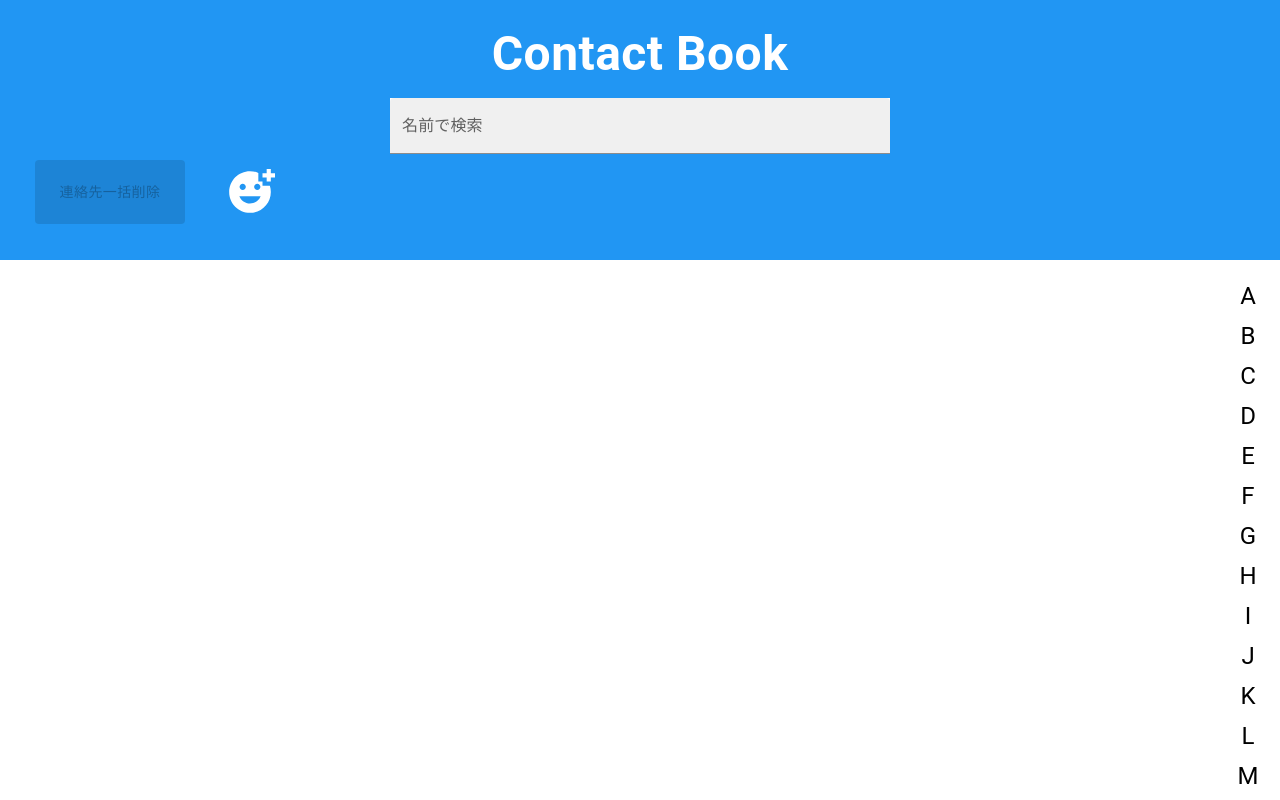
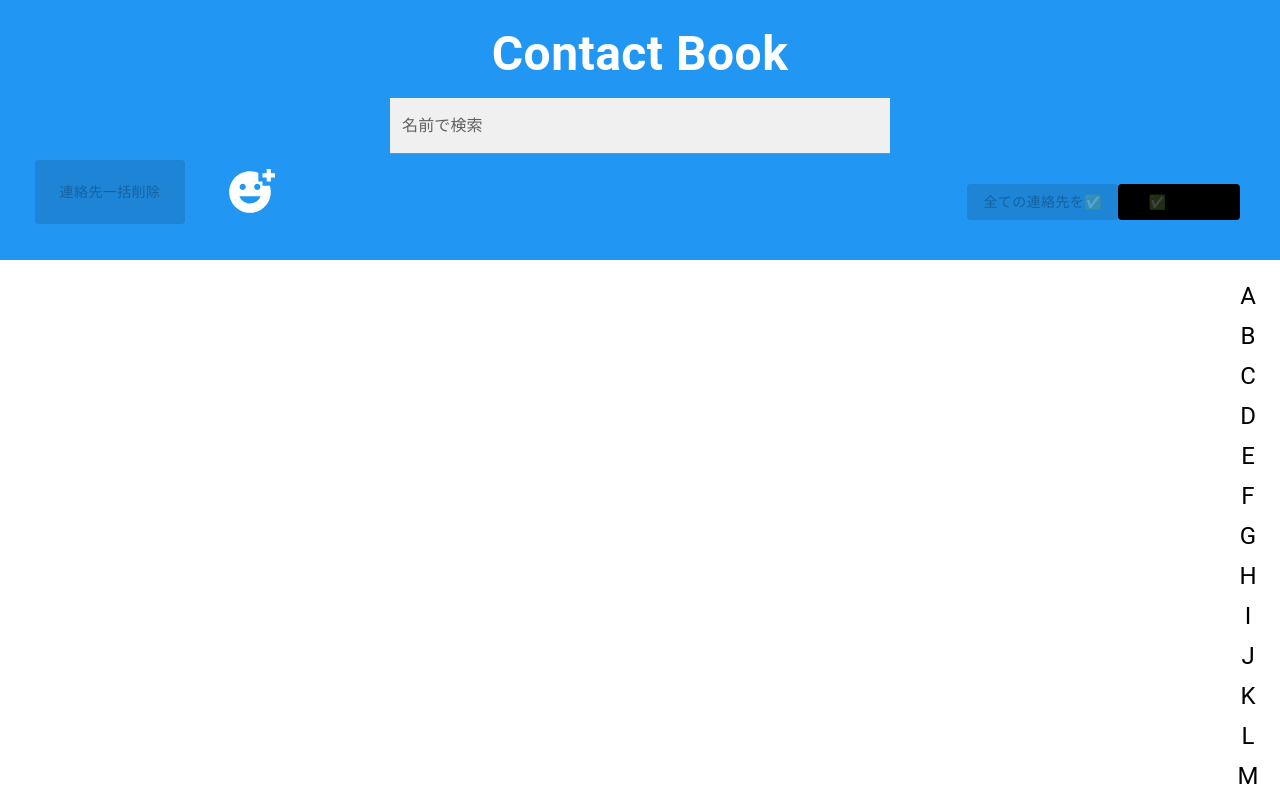
Before and after one commit to N-193Practice/TS_Contact_Book, a React (Vite) app: page / in a window 1280 px wide. Built offline with nearby package versions, Linux system fonts and the light colour scheme.

Commit message:
全てのリストに✅を入れるボタン&電話番号のバリデーションのロジックなど追加

```diff
--- a/src/components/ContactFormDialog/ContactFormDialog.tsx
+++ b/src/components/ContactFormDialog/ContactFormDialog.tsx
@@ -107,6 +107,7 @@ function ContactFormDialog(): JSX.Element {
           onChange={(e) => setPhone(e.target.value)}
         />
         <TextField
+          multiline
           fullWidth
           label="メモ"
           variant="filled"
--- a/src/components/ContactList/ContactList.module.css
+++ b/src/components/ContactList/ContactList.module.css
@@ -28,6 +28,10 @@
   border-radius: 8px;
 }
 
+/* メモのデザイン */
+.memo {
+  white-space: pre-wrap;
+}
 /* 一括削除のチェックボックス */
 .checkbox {
   margin-right: 8px;
--- a/src/components/ContactList/ContactList.tsx
+++ b/src/components/ContactList/ContactList.tsx
@@ -43,7 +43,7 @@ function ContactList(): JSX.Element {
           <Typography variant="h5" className={styles.sectionTitle}>
             {letter}
           </Typography>
-          {/* 連��先一覧を表示 */}
+          {/* 連先一覧を表示 */}
           {group.map((contact) => (
             <Card key={contact.id} className={styles.contactCard}>
               {/* 連絡先の一括削除の選択チェックボックス */}
@@ -53,10 +53,12 @@ function ContactList(): JSX.Element {
                 className={styles.checkbox}
               />
               <CardContent>
-                <Typography variant="h5">{contact.name}</Typography>
+                <Typography variant="h5">氏名:{contact.name}</Typography>
                 <Typography variant="h5">電話番号: {contact.phone}</Typography>
                 {contact.memo && (
-                  <Typography variant="h6">メモ: {contact.memo}</Typography>
+                  <Typography variant="h6" className={styles.memo}>
+                    {contact.memo}
+                  </Typography>
                 )}
                 {/* 編集ボタン */}
                 <IconButton
--- a/src/contexts/ContactContext.tsx
+++ b/src/contexts/ContactContext.tsx
@@ -34,6 +34,8 @@ import {
  * @property {() => void} handleDeleteMultiple - 選択した複数の連絡先を削除する関数。
  * @property {(letter: string) => void} handleAlphabetClick - アルファベットの選択を処理する関数。
  * @property {{ [key: string]: Contact[] }} groupedContacts - 先頭の文字でグループ化された連絡先。
+ * @property {() => void} selectAllContacts - 全選択ボタンを押したときに呼び出される関数。
+ * @property {() => void} deselectAllContacts - 全選択解除ボタンを押したときに呼び出される関数。
  */
 export type ContactContextType = {
   contacts: Contact[];
@@ -55,8 +57,11 @@ export type ContactContextType = {
   handleDeleteMultiple: () => void;
   handleAlphabetClick: (letter: string) => void;
   groupedContacts: { [key: string]: Contact[] };
+  selectAllContacts: () => void;
+  deselectAllContacts: () => void;
 };
 
+// TODO:グループ機能の実装
 // Context の作成
 const ContactContext = createContext<ContactContextType | undefined>(undefined);
 
@@ -215,6 +220,20 @@ function ContactProvider({ children }: ContactProviderProps): JSX.Element {
       return false;
     }
 
+    //電話番号のチェック(ハイフン除く10-11桁)
+    if (!/^[0-9-]+$/.test(trimmedPhone)) {
+      alert('電話番号は半角数字のみ入力してください');
+      return false;
+    }
+    //電話番号の先頭には0を含めることができないため、ハイフンを削除してチェックする
+    const strippedNumber = trimmedPhone.replace(/-/g, '');
+    if (!/^0\d{9,10}$/.test(strippedNumber)) {
+      alert(
+        '電話番号は半角数字0から始まる10桁以上11桁以内の数字で入力してください'
+      );
+      return false;
+    }
+
     // 名前の重複チェック(新規・編集の際)
     const currentContacts = [...contacts];
     const isDuplicate = currentContacts.some(
@@ -227,6 +246,21 @@ function ContactProvider({ children }: ContactProviderProps): JSX.Element {
     return true;
   };
 
+  /**
+   * セレクトボックスの全選択解除を実装する関数。
+   * @returns {void} この関数は値を返さず、全リストのチェックボックスにチェックを入れる。
+   */
+  const selectAllContacts = () => {
+    setSelectedContacts(contacts.map((contact) => contact.id));
+  };
+
+  /**
+   * セレクトボックスの全選択解除を実装する関数。
+   * @returns {void} この関数は値を返さず、選択状態を更新する。
+   */
+  const deselectAllContacts = () => {
+    setSelectedContacts([]);
+  };
   /**
    * 連絡先を追加する関数。
    * @param {Contact} contact - 追加する連絡先。
@@ -268,7 +302,7 @@ function ContactProvider({ children }: ContactProviderProps): JSX.Element {
   };
 
   /**
-   * 削除対象をセレクトボックスで選択・解除する関数(複数選択可能)。
+   * 削除対象をセレクトボックスで手動選択・解除する関数(複数選択可能)。
    * @param {string} id - 操作する連絡先の ID。
    * @returns {void} この関数は値を返さず、選択状態を更新する。
    */
@@ -316,10 +350,13 @@ function ContactProvider({ children }: ContactProviderProps): JSX.Element {
         handleDeleteMultiple,
         handleAlphabetClick,
         groupedContacts,
+        selectAllContacts,
+        deselectAllContacts,
       }}
     >
       {children}
     </ContactContext.Provider>
   );
 }
+
 export { ContactProvider, ContactContext };
--- a/src/pages/Home.module.css
+++ b/src/pages/Home.module.css
@@ -23,7 +23,7 @@
 
 /* タイトル */
 .title {
-  font-size: 3rem; /* テキストの大きさ */
+  font-size: 3rem;
   font-weight: bold;
   color: white;
   text-align: center;
@@ -38,6 +38,22 @@
   width: 100%;
   padding: 5px;
   gap: 20px;
+}
+
+/* セレクトボックスの為のボタンの位置 */
+.selectRightButton {
+  position: absolute;
+  right: 40px;
+}
+
+.selectAllButton {
+  background-color: black;
+  color: white;
+}
+
+.deselectAllButton {
+  background-color: black;
+  color: white;
 }
 
 /* 左側のボタンコンテナ */
--- a/src/pages/Home.tsx
+++ b/src/pages/Home.tsx
@@ -8,6 +8,8 @@ import { Typography, IconButton, Button } from '@mui/material';
 import AddReactionIcon from '@mui/icons-material/AddReaction';
 import Grid from '@mui/material/Grid2';
 
+// TODO: 全選択ボタンの画面レイアウトの調整
+
 /**
  * `Home` コンポーネント
  * 連絡先のメイン画面。ナビゲーション、検索バー、連絡先リスト、
@@ -15,8 +17,14 @@ import Grid from '@mui/material/Grid2';
  * @returns {JSX.Element} ホーム画面の UI を返す。
  */
 function Home(): JSX.Element {
-  const { handleDeleteMultiple, selectedContacts, handleNewContact } =
-    useContacts();
+  const {
+    handleDeleteMultiple,
+    selectedContacts,
+    handleNewContact,
+    selectAllContacts,
+    deselectAllContacts,
+    contacts,
+  } = useContacts();
 
   return (
     <div className={styles.container}>
@@ -28,6 +36,25 @@ function Home(): JSX.Element {
         </div>
         {/* Navigation */}
         <nav className={styles.navbar}>
+          <div className={styles.selectRightButton}>
+            <Button
+              variant="contained"
+              onClick={selectAllContacts}
+              disabled={selectedContacts.length === contacts.length}
+              className={styles.selectAllButton}
+              color="primary"
+            >
+              全ての連絡先を✅
+            </Button>
+            <Button
+              variant="outlined"
+              onClick={deselectAllContacts}
+              disabled={selectedContacts.length === 0}
+              className={styles.deselectAllButton}
+            >
+              全✅選択解除
+            </Button>
+          </div>
           <div className={styles.navbarLeft}>
             {/* 一括削除ボタン（選択された連絡先がある場合に有効） */}
             <Button
@@ -64,4 +91,5 @@ function Home(): JSX.Element {
     </div>
   );
 }
+
 export default Home;
```
